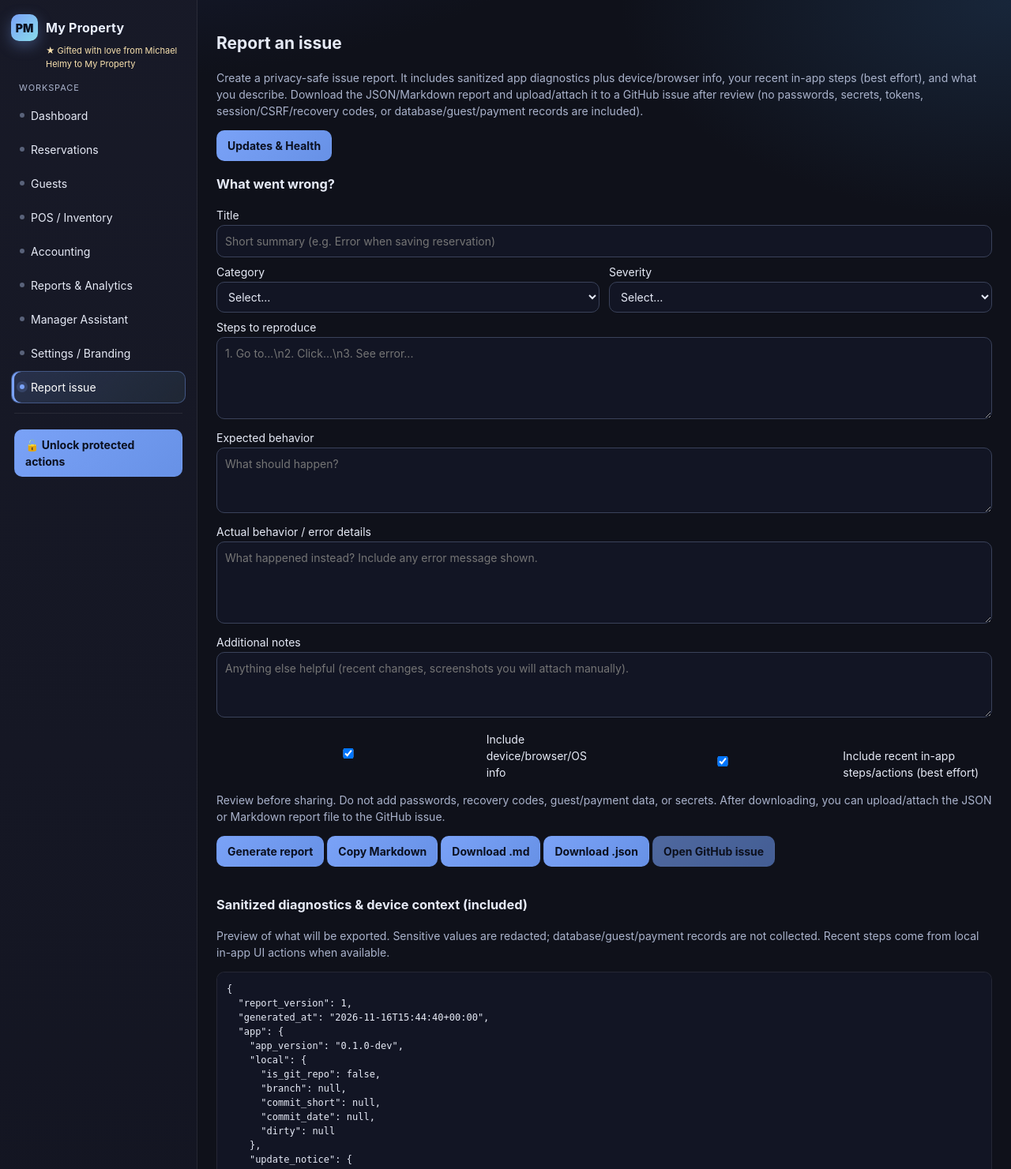
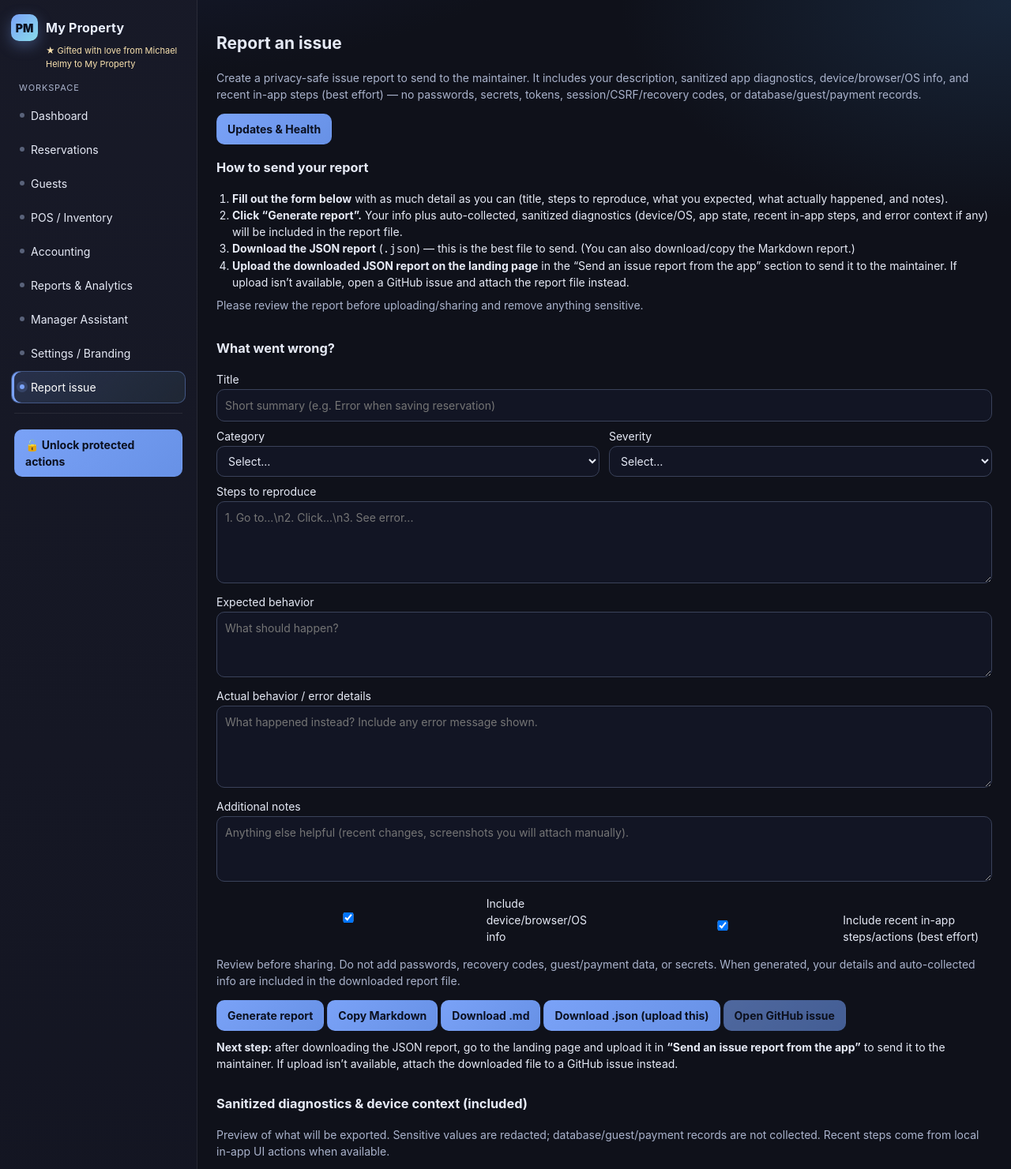
Before and after one commit to Michaelhehelmy/property-manager-tui, a FastAPI app: page /support/report in a window 1280 px wide. Shown: the top 1481 px of the page at 79% size. Run offline with FastAPI, Linux system fonts and the light colour scheme; data comes from the database, SQL or seed files in the repository; some libraries are stand-ins or nearby versions.

Commit message:
Clarify in-app steps for generating and submitting issue reports

```diff
--- a/ui/web/templates/support/report.html
+++ b/ui/web/templates/support/report.html
@@ -3,12 +3,23 @@
 <div class="page-head">
   <div>
     <h2>Report an issue</h2>
-    <p class="muted">Create a privacy-safe issue report. It includes sanitized app diagnostics plus device/browser info, your recent in-app steps (best effort), and what you describe. Download the JSON/Markdown report and upload/attach it to a GitHub issue after review (no passwords, secrets, tokens, session/CSRF/recovery codes, or database/guest/payment records are included).</p>
+    <p class="muted">Create a privacy-safe issue report to send to the maintainer. It includes your description, sanitized app diagnostics, device/browser/OS info, and recent in-app steps (best effort) — no passwords, secrets, tokens, session/CSRF/recovery codes, or database/guest/payment records.</p>
   </div>
   <div class="actions">
     <a class="btn ghost" href="/settings?tab=updates" title="Check app/updates and health first">Updates &amp; Health</a>
   </div>
 </div>
+
+<section class="card" style="margin-bottom:16px;">
+  <h3>How to send your report</h3>
+  <ol style="margin:8px 0 0 20px; padding:0;">
+    <li><strong>Fill out the form below</strong> with as much detail as you can (title, steps to reproduce, what you expected, what actually happened, and notes).</li>
+    <li><strong>Click “Generate report”.</strong> Your info plus auto-collected, sanitized diagnostics (device/OS, app state, recent in-app steps, and error context if any) will be included in the report file.</li>
+    <li><strong>Download the JSON report</strong> (<code>.json</code>) — this is the best file to send. (You can also download/copy the Markdown report.)</li>
+    <li><strong>Upload the downloaded JSON report on the landing page</strong> in the “Send an issue report from the app” section to send it to the maintainer. If upload isn’t available, open a GitHub issue and attach the report file instead.</li>
+  </ol>
+  <p class="muted small" style="margin-top:8px;">Please review the report before uploading/sharing and remove anything sensitive.</p>
+</section>
 
 <div class="grid two-col">
   <section class="card">
@@ -52,15 +63,18 @@
         <label style="display:flex; gap:8px; align-items:center;"><input id="f-include-device" type="checkbox" checked/> Include device/browser/OS info</label>
         <label style="display:flex; gap:8px; align-items:center;"><input id="f-include-steps" type="checkbox" checked/> Include recent in-app steps/actions (best effort)</label>
       </div>
-      <p class="muted small">Review before sharing. Do not add passwords, recovery codes, guest/payment data, or secrets. After downloading, you can upload/attach the JSON or Markdown report file to the GitHub issue.</p>
+      <p class="muted small">Review before sharing. Do not add passwords, recovery codes, guest/payment data, or secrets. When generated, your details and auto-collected info are included in the downloaded report file.</p>
       <div class="actions" style="gap:8px; flex-wrap:wrap; margin-top:8px;">
         <button type="button" class="primary" id="btn-generate">Generate report</button>
         <button type="button" id="btn-copy" disabled>Copy Markdown</button>
         <button type="button" id="btn-download" disabled>Download .md</button>
-        <button type="button" id="btn-download-json" disabled>Download .json</button>
+        <button type="button" id="btn-download-json" disabled>Download .json (upload this)</button>
         <a id="btn-github" class="btn" href="#" target="_blank" rel="noopener" aria-disabled="true" style="pointer-events:none;opacity:.6;">Open GitHub issue</a>
       </div>
       <div id="gen-status" class="muted small" style="margin-top:8px;"></div>
+      <div class="note" style="margin-top:10px;">
+        <strong>Next step:</strong> after downloading the JSON report, go to the landing page and upload it in <strong>“Send an issue report from the app”</strong> to send it to the maintainer. If upload isn’t available, attach the downloaded file to a GitHub issue instead.
+      </div>
     </form>
   </section>
 
@@ -275,7 +289,7 @@
     if(btnGh){ btnGh.href = issue.url; }
     if(diagPreview){ diagPreview.textContent = JSON.stringify(lastReport, null, 2); }
     setEnabled(true);
-    if(status){ status.textContent = (issue.truncated ? 'Report generated (GitHub URL body truncated). ' : 'Report generated. ') + 'Download the JSON report file and attach/upload it to the GitHub issue after review.'; }
+    if(status){ status.textContent = (issue.truncated ? 'Report generated (GitHub URL body truncated). ' : 'Report generated. ') + 'Download the JSON report file, then upload it on the landing page (“Send an issue report from the app”) to send it to the maintainer. You can also attach it to a GitHub issue.'; }
   });
 
   if(btnCopy) btnCopy.addEventListener('click', async function(){
@@ -301,7 +315,7 @@
   if(btnDlJson) btnDlJson.addEventListener('click', function(){
     if(!lastReport) return;
     downloadBlob(JSON.stringify(lastReport, null, 2), 'property-manager-issue-report.json', 'application/json;charset=utf-8');
-    if(status) status.textContent = 'JSON report downloaded. Attach/upload this file to the GitHub issue after review.';
+    if(status) status.textContent = 'JSON report downloaded. Next: upload this file on the landing page in “Send an issue report from the app” to send it to the maintainer (or attach it to a GitHub issue).';
   });
 })();
 </script>
```
